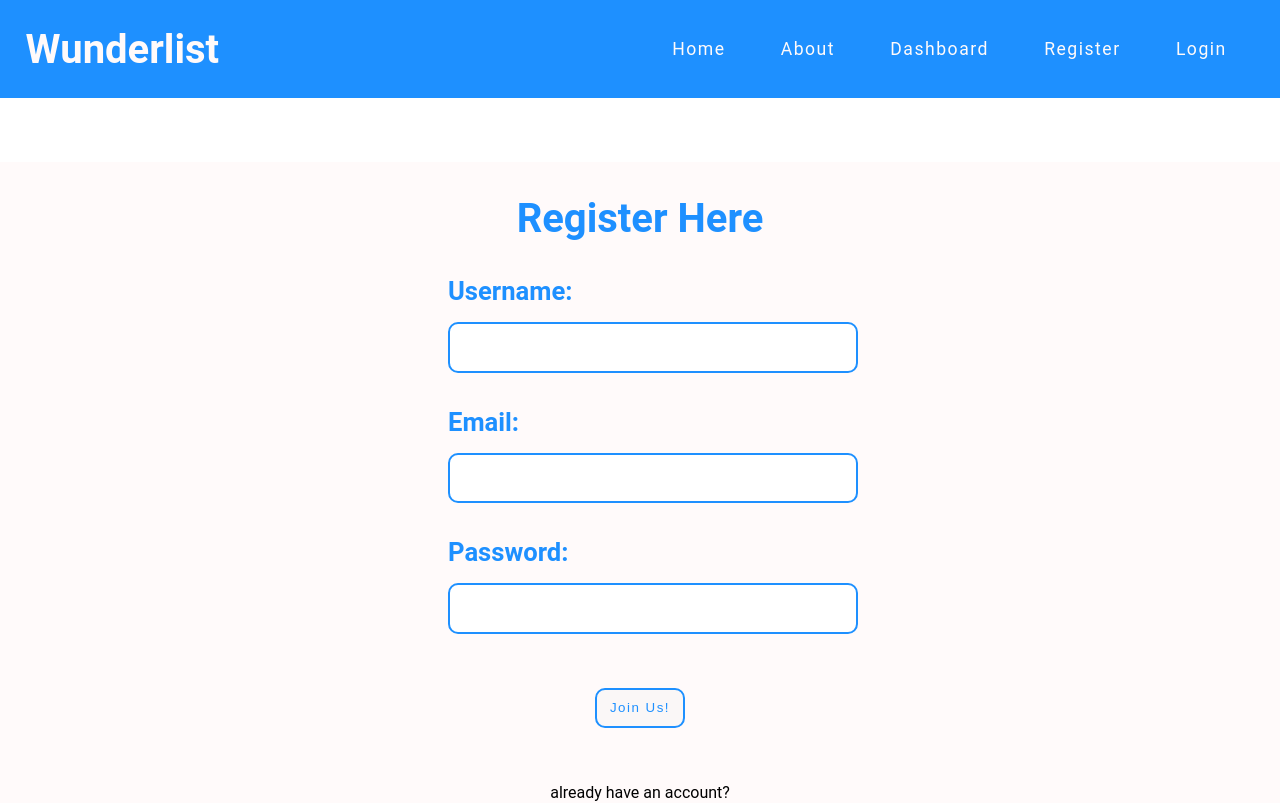
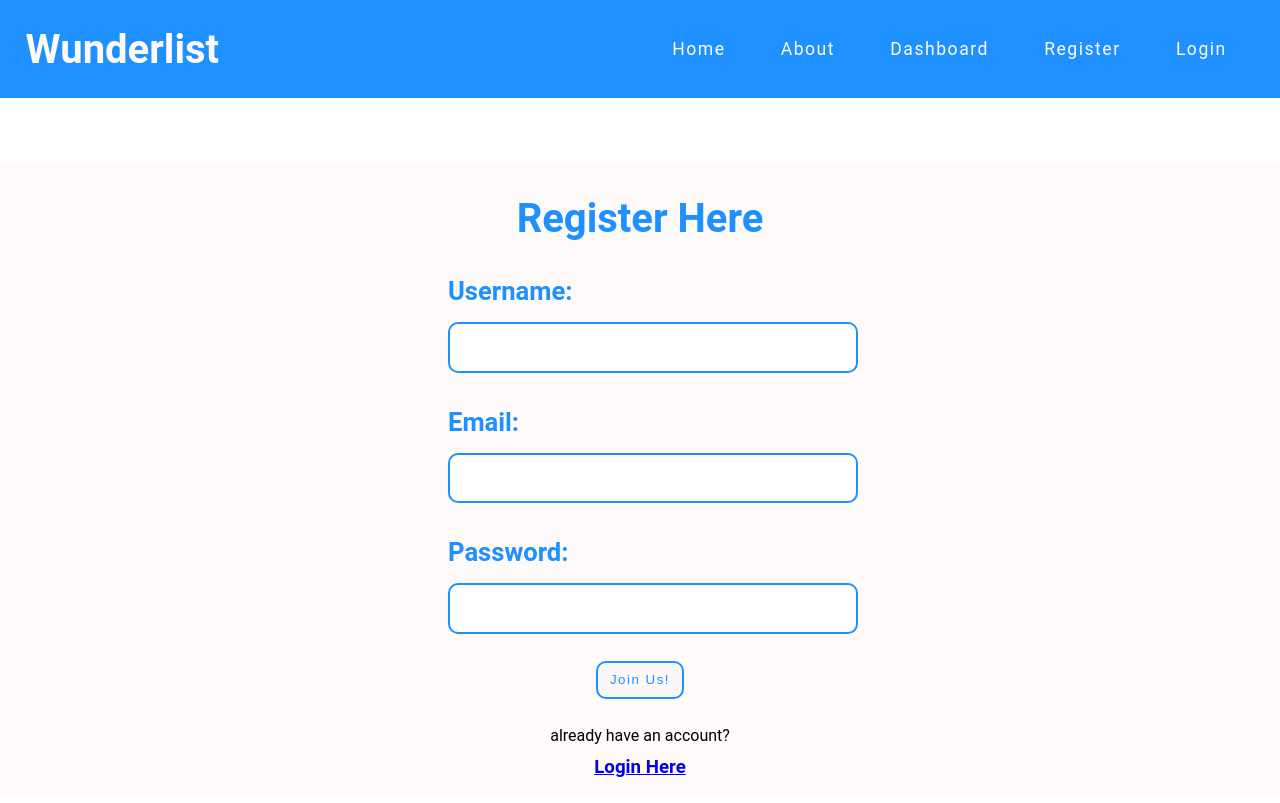
Before and after one commit to buildweek-wunderlist-2/Front-End, a React (Create React App) app: page /signup in a window 1280 px wide. Shown: the top 803 px of the page. Built offline with nearby package versions, Linux system fonts and the light colour scheme.

Commit message:
minor style changes

```diff
--- a/src/components/Dashboard.js
+++ b/src/components/Dashboard.js
@@ -31,18 +31,41 @@
         color: dodgerblue;
     }
 
-    span {
+    h3{
+        color: dodgerblue;
+    }
+
+    .userheader {
         display:flex;
         flex-direction: column;
-        align-items: flex-start;
+        align-items: flex-end;
         line-height: .5px;
         align-self: flex-start;
+        text-decoration: none;
+
 
     }
 
     .border {
         border: 1px solid dodgerblue;
     }
+
+    .userinfo {
+    letter-spacing: 1.5px;
+    padding: 6%;
+    margin: 3% 2%;
+    line-height: 0.8;
+    color: dodgerblue;
+    border: 2px solid dodgerblue;
+    border-radius: 10px;
+}
+
+    .userinfo:hover {
+        color: black;
+        border: 2px solid black;
+        border-radius: 10px;
+    }
+
 `
 
 
@@ -51,15 +74,17 @@
     return (
         <StyledDiv className='dashboard'>
             <div className='head'>
-                <span>
+                <div>
 
                 <h1>Dashboard</h1>
                 <h2>Welcome to Wunderlist</h2>
-                </span>
-                <span>
+                </div>
+                <div className='userheader'>
                     <h3>Hello {username}!</h3>
-                    <p>edit your user info <Link to ='/protected/dashboard/profile'>here</Link></p>
-                </span>
+                    <button className='userinfo'>
+                        <Link to ='/protected/dashboard/profile'>User Info</Link>
+                    </button>
+                </div>
             </div>
             <div className='border'></div>
 
--- a/src/components/LogInFiles/Login.js
+++ b/src/components/LogInFiles/Login.js
@@ -179,7 +179,7 @@
           name="username"
           type="text"
         />
-        <div>{formErrors.username}</div>
+        <div className='error'>{formErrors.username}</div>
         <h4>Password:</h4>
         <input
           value={userInfo.password}
@@ -187,7 +187,7 @@
           name="password"
           type="password"
         />
-        <div>{formErrors.password}</div>
+        <div className='error'>{formErrors.password}</div>
 
         <button disabled={disabled}>Log In</button>
       </form>
--- a/src/components/SignUpFiles/Signup.js
+++ b/src/components/SignUpFiles/Signup.js
@@ -44,7 +44,7 @@
 button{
     text-decoration: none;
     letter-spacing: 1.5px;
-    padding: 1%;
+    padding: 3%;
     margin: 3% 2%;
     line-height: 0.8;
     color: dodgerblue;
@@ -67,16 +67,9 @@
 
 }
 
-label{
-    padding: 2%;
-    display: flex;
-    justify-content: space-between;
-    align-items: stretch;
-    background-color: lightgray;
-    align-content: space-between;
-}
 
- input{
+
+input{
     display: flex;
     justify-content: flex-end;
     padding: .7rem;
@@ -235,8 +228,8 @@
 
 
 
+                <button disabled = {disabled}>Join Us!</button>
         </form>
-                <button disabled = {disabled}>Join Us!</button>
                 <p>already have an account?</p>
                 <h3> <Link to = '/login'> Login Here</Link>  </h3>
             </StyledDiv>
--- a/src/components/UserProfile.js
+++ b/src/components/UserProfile.js
@@ -82,6 +82,9 @@
             })
             .catch(err => {
                 console.log(err)
+                return (
+                    <h1>ERROR</h1>
+                )
             })
     }
 
```
